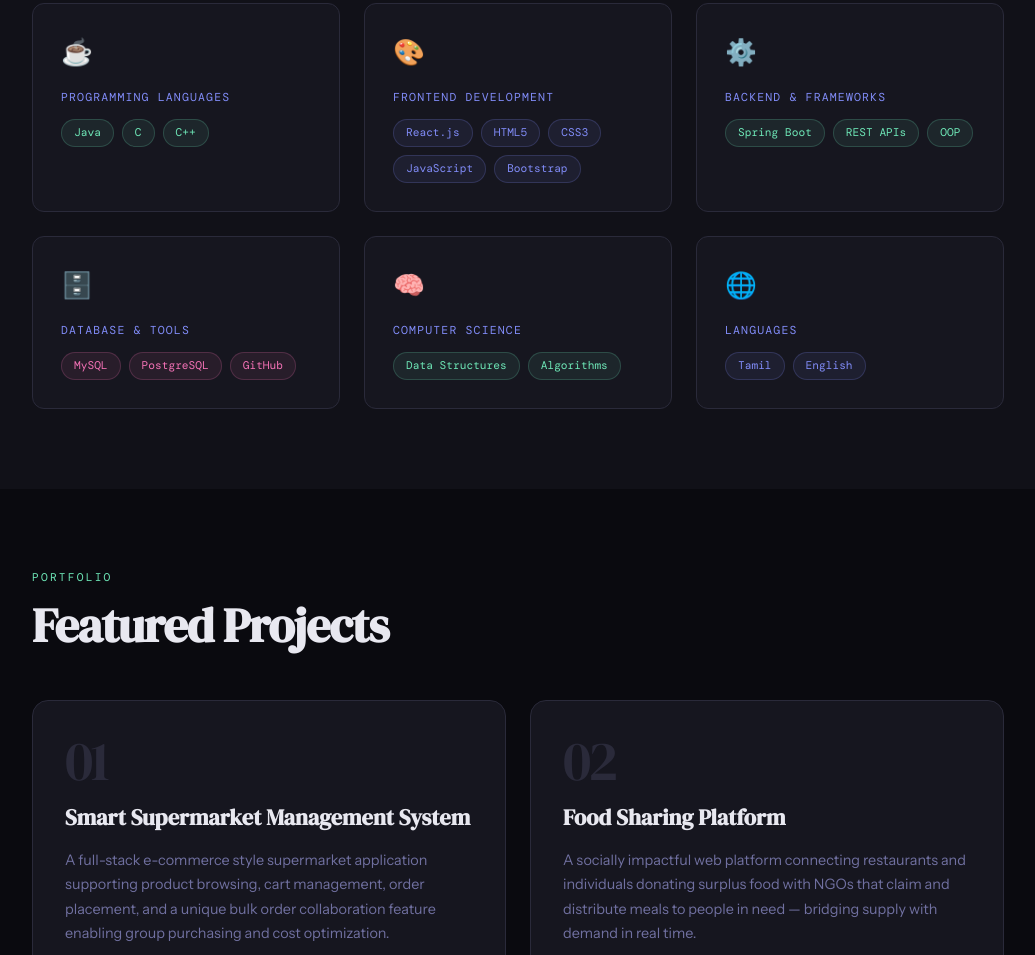
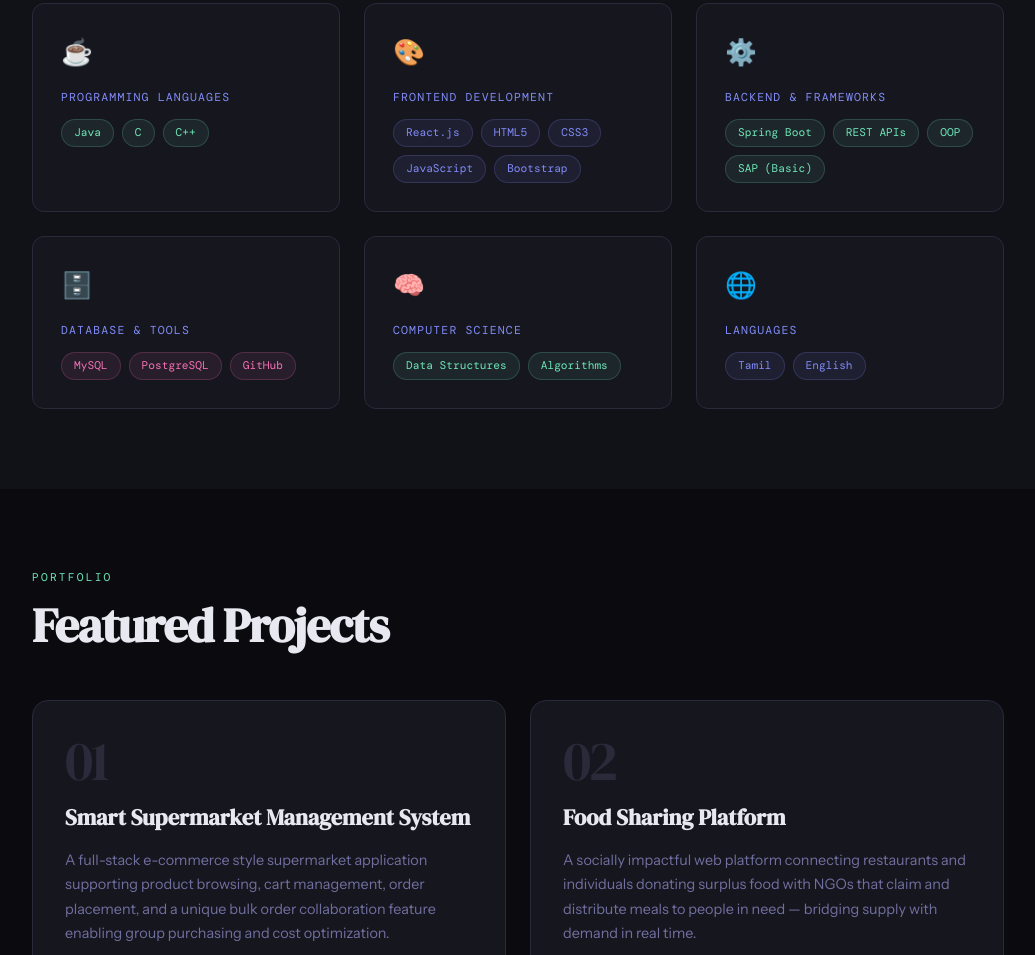
Before and after one commit to Preethi20052/Preethi20052.github.io, a plain HTML site: page index.html in a window 1280 px wide. Shown: the part 1008-1963 px from the top of the page, without its empty margins (122-1157 px from the left). Drawn offline with nearby package versions, Linux system fonts and the light colour scheme; a web font is replaced by a local one.

Commit message:
Add files via upload

```diff
--- a/index.html
+++ b/index.html
@@ -784,6 +784,7 @@
           <span class="tag">Spring Boot</span>
           <span class="tag">REST APIs</span>
           <span class="tag">OOP</span>
+          <span class="tag">SAP (Basic)</span>
         </div>
       </div>
       <div class="skill-card reveal">
```
